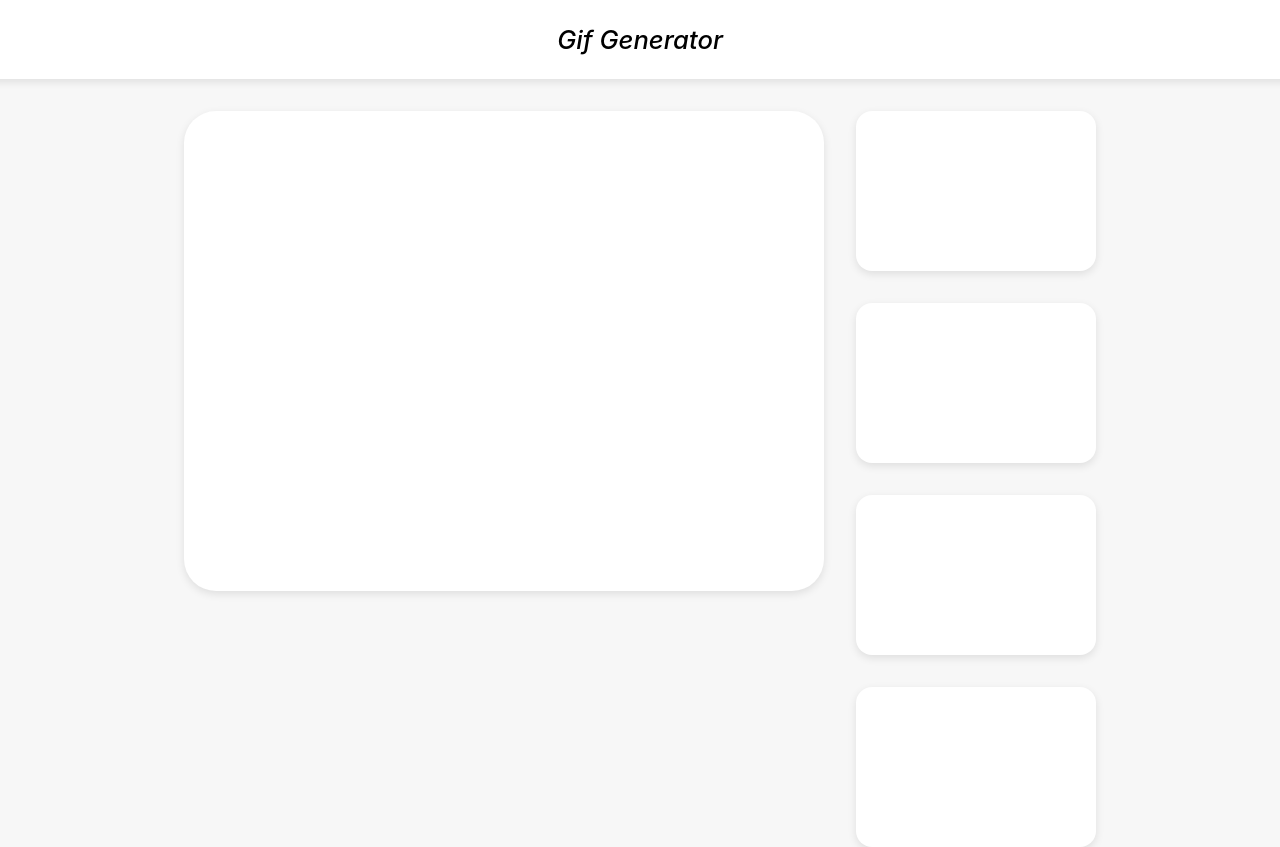
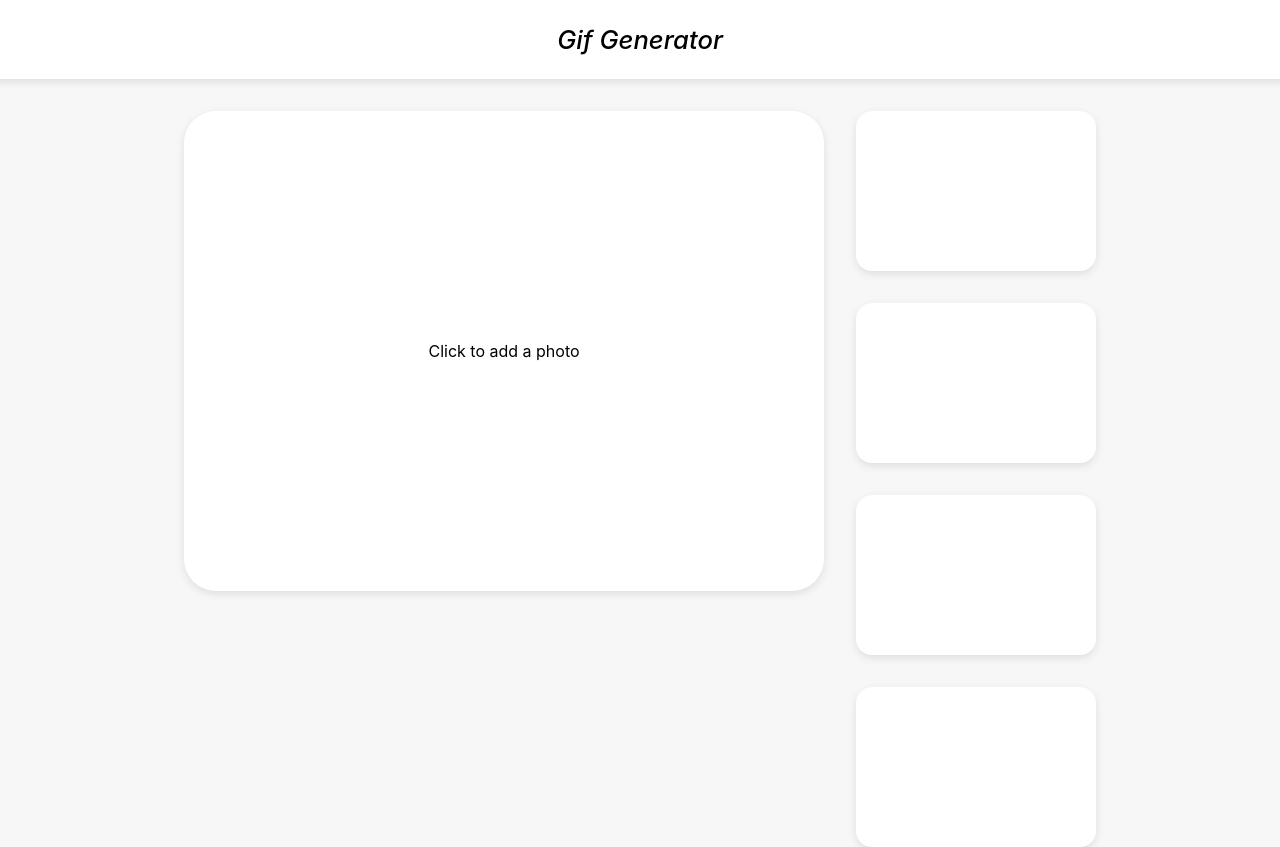
Before and after one commit to danmin20/gif-generator, a React (Create React App) app: page / in a window 1280 px wide. Shown: the top 847 px of the page. Built offline with nearby package versions, Linux system fonts and the light colour scheme.

Commit message:
사진 셀렉트

```diff
--- a/src/components/Image.js
+++ b/src/components/Image.js
@@ -1,9 +1,59 @@
+import { useState } from "react";
 import styled from "styled-components";
 
 const Image = () => {
+  const [file, setFile] = useState(undefined);
+  const [previewURL, setPreviewURL] = useState("");
+
+  //   const uploadImage = (file) => {
+  //     if (!file) {
+  //       return;
+  //     }
+  //   };
+
+  const selectImg = (e) => {
+    const reader = new FileReader();
+    const targetFile = e.target.files[0];
+    setFile(targetFile);
+    // uploadImage(targetFile);
+
+    reader.onloadend = () => {
+      setPreviewURL(reader.result);
+    };
+
+    reader.readAsDataURL(targetFile);
+  };
+
   return (
     <Container>
-      <ImgBox />
+      <ImgBox>
+        {file === undefined ? (
+          <>
+            <BlankBox />
+            <div>Click to add a photo</div>
+            <input
+              type="file"
+              style={{
+                marginTop: "5px",
+                position: "absolute",
+                zIndex: 0,
+                width: "90%",
+                height: "100%",
+                border: "none",
+                cursor: "pointer",
+                outline: "none",
+              }}
+              onChange={selectImg}
+            />
+          </>
+        ) : (
+          <img
+            alt={""}
+            style={{ objectFit: "cover", display: "flex", margin: "0 auto" }}
+            src={previewURL}
+          />
+        )}
+      </ImgBox>
       <Menu />
     </Container>
   );
@@ -26,12 +76,17 @@ const Container = styled.div`
   justify-content: center;
 `;
 const ImgBox = styled.div`
+  position: relative;
   width: 40rem;
   height: 30rem;
   background-color: white;
   box-shadow: ${({ theme }) => theme.boxShadow.normal};
   border-radius: 2rem;
   margin-top: 2rem;
+  display: flex;
+  align-items: center;
+  justify-content: center;
+  font-size: 1rem;
 `;
 
 const Box = styled.div`
@@ -42,5 +97,13 @@ const Box = styled.div`
   background-color: white;
   box-shadow: ${({ theme }) => theme.boxShadow.normal};
 `;
+const BlankBox = styled.div`
+  z-index: 1;
+  position: absolute;
+  top: 0;
+  width: 90%;
+  height: 50px;
+  background-color: white;
+`;
 
 export default Image;
```
